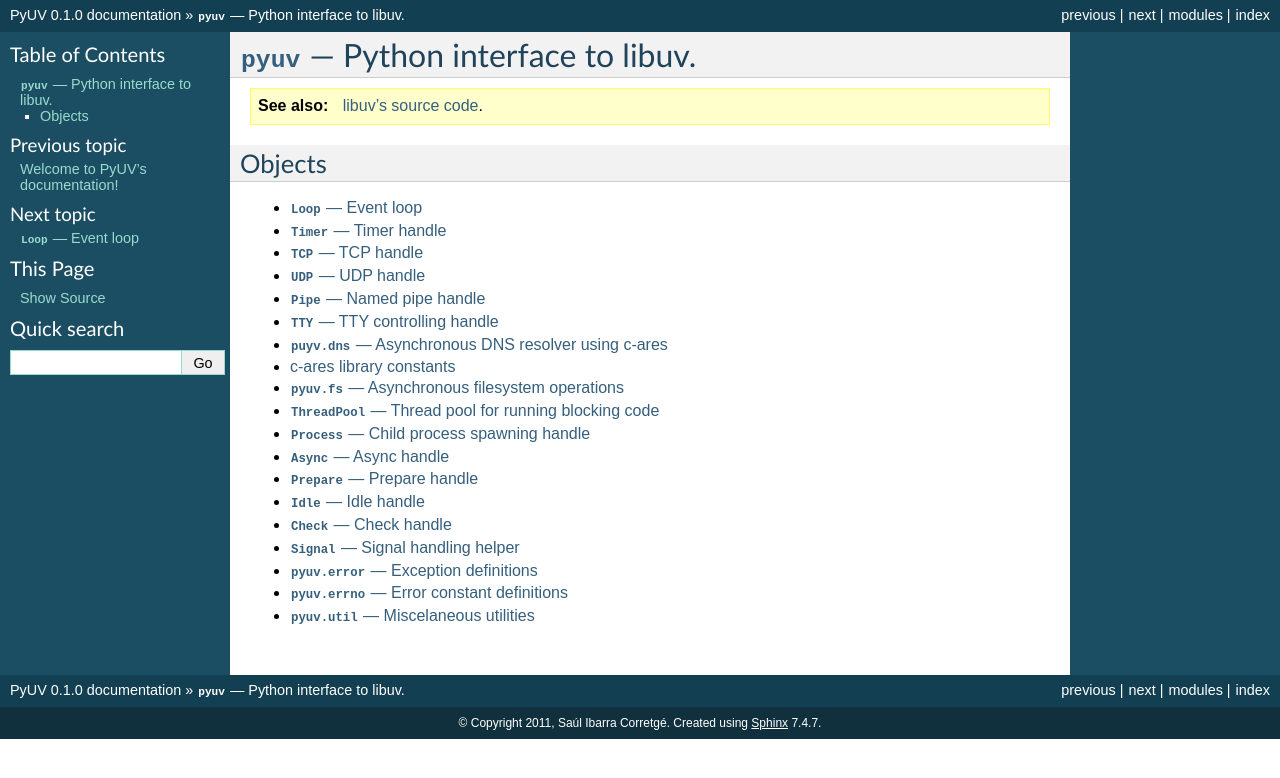
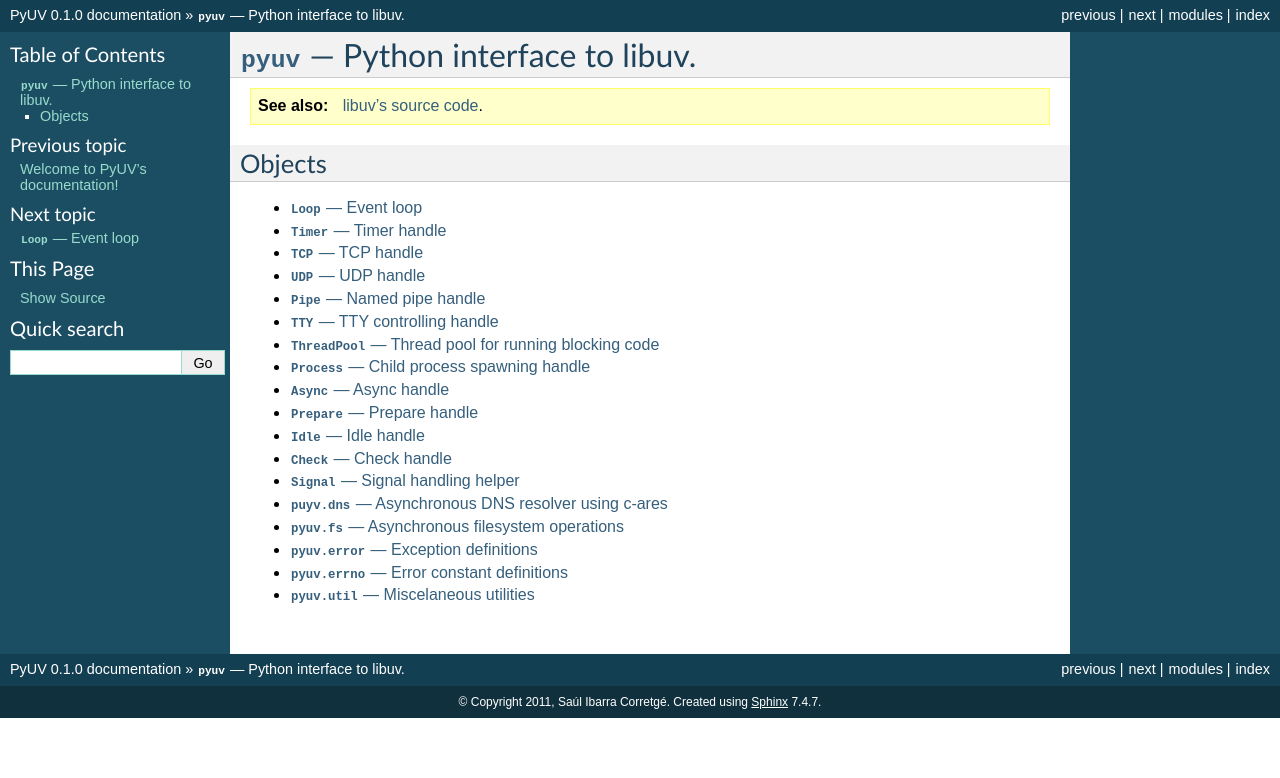
Before and after one commit to saghul/pyuv, a Sphinx documentation site: the page built from docs/pyuv.rst, in a window 1280 px wide. Shown: the top 778 px of the page. Built offline with Sphinx 7.4.7, drawn with Linux system fonts in a browser that asks for light colours; some of the changed lines change nothing that is shown.

Commit message:
Documentation fixes

```diff
--- a/docs/dns.rst
+++ b/docs/dns.rst
@@ -96,9 +96,7 @@
         Any Python object attached to this handle.
 
 
-========================
 c-ares library constants
-========================
 
 .. py:data:: pyuv.dns.ARES_NI_NOFQDN
 .. py:data:: pyuv.dns.ARES_NI_NUMERICHOST
--- a/docs/pyuv.rst
+++ b/docs/pyuv.rst
@@ -27,8 +27,6 @@
     udp
     pipe
     tty
-    dns
-    fs
     threadpool
     process
     async
@@ -36,6 +34,8 @@
     idle
     check
     signal
+    dns
+    fs
     error
     errno
     util
```
